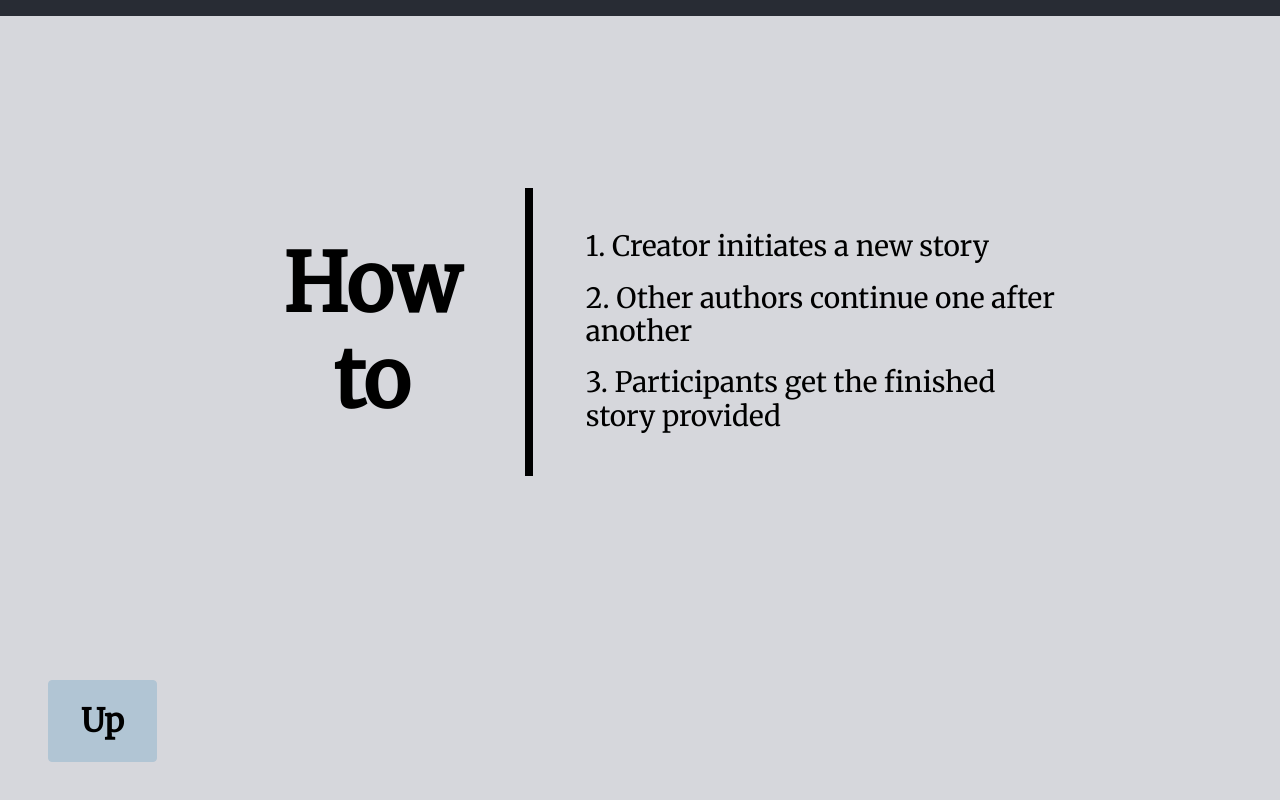
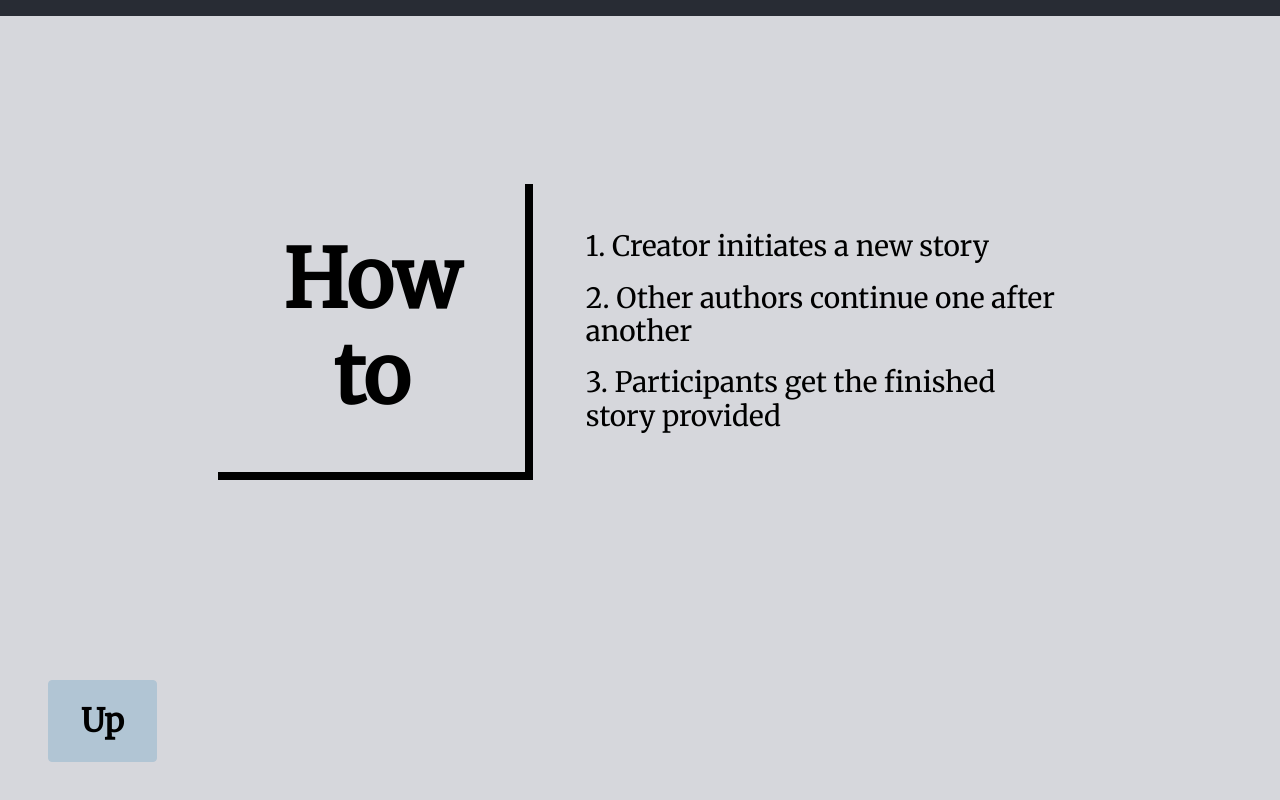
Before and after one commit to CivanErbay/tellzy, a React (Create React App) app: page / in a window 1280 px wide. Shown: the part 784-1584 px from the top of the page. Built offline with nearby package versions, Linux system fonts and the light colour scheme; no server answers.

Commit message:
some css

```diff
--- a/src/App.css
+++ b/src/App.css
@@ -128,6 +128,7 @@ textarea {
 .h1-landing-part2 {
     font-size: 5rem;
     border-right: solid;
+    border-bottom: solid;
     padding: 0.6em;
     border-width: 0.1em;
 }
```
